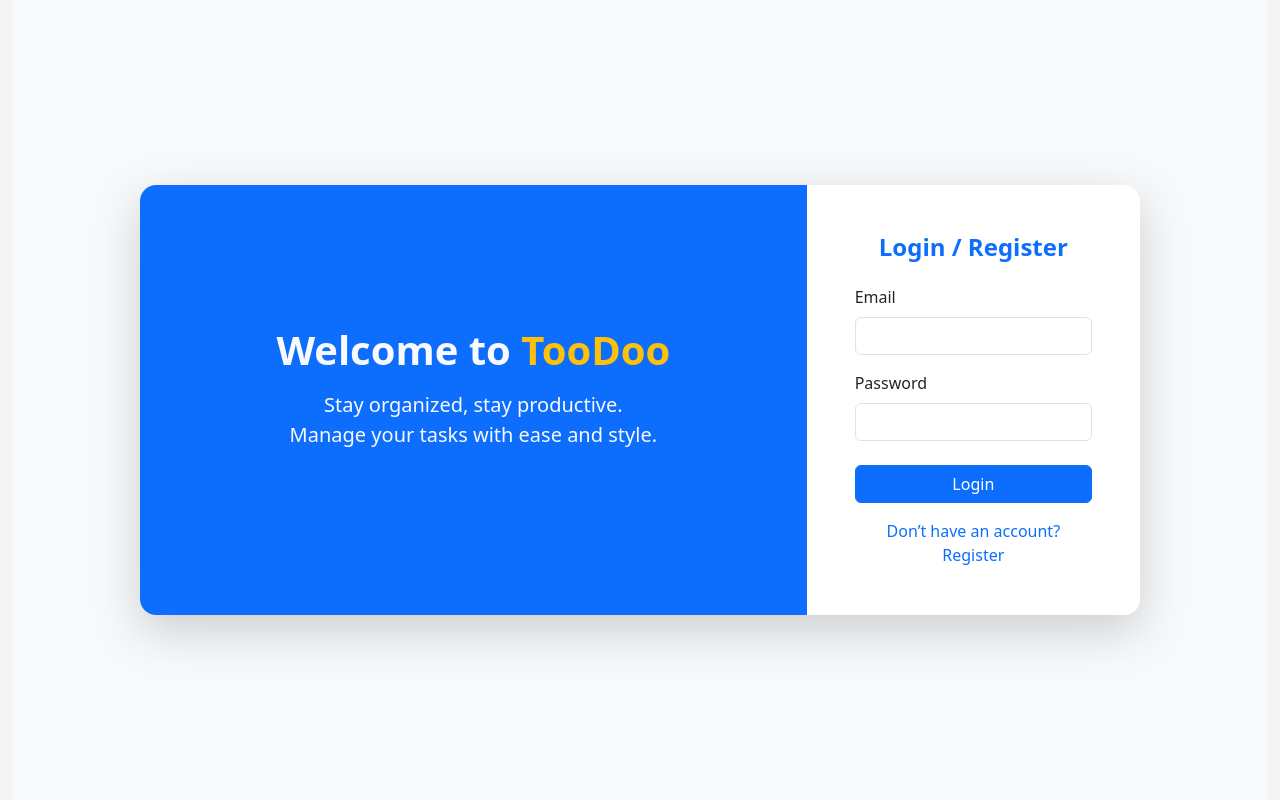
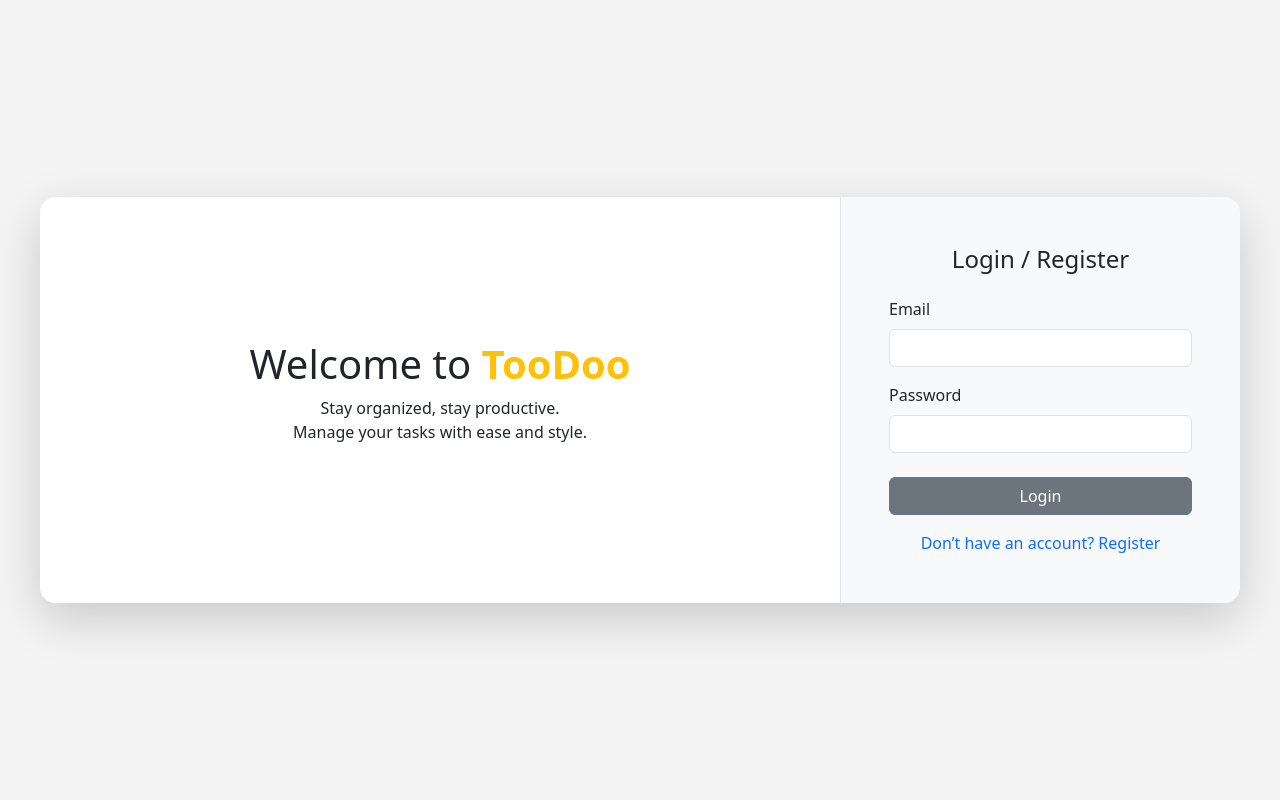
Before and after one commit to atharkn7/toodoo, a Flask app: page / in a window 1280 px wide. Run offline with Flask 3, Linux system fonts and the light colour scheme.

Commit message:
Styled login & register

```diff
--- a/toodoo/templates/auth/login.html
+++ b/toodoo/templates/auth/login.html
@@ -1,38 +1,37 @@
 {% extends "auth/home.html" %}
 
 {% block login %}
-<div class="container-fluid min-vh-100 d-flex align-items-center justify-content-center bg-light">
-    <div class="row w-100 shadow-lg rounded-4 overflow-hidden" style="max-width: 1000px;">
+<div class="container-fluid min-vh-100 d-flex align-items-center justify-content-center">
+    <div class="row w-100 rounded-4 shadow-lg bg-light overflow-hidden" style="max-width: 1200px;">
 
         <!-- Left Section: Welcome -->
-        <div
-            class="col-md-8 d-flex flex-column align-items-center justify-content-center text-center text-light bg-primary p-5">
-            <h1 class="fw-bold mb-3">Welcome to <span class="text-warning">TooDoo</span></h1>
-            <p class="lead mb-4">Stay organized, stay productive. <br> Manage your tasks with ease and style.</p>
-            <!-- <a href="#" class="btn btn-light btn-lg fw-semibold shadow-sm">Get Started</a> -->
+        <div class="col-md-8 d-flex flex-column justify-content-center align-items-center text-center p-5 bg-white">
+            <h1>Welcome to <strong class="text-warning">TooDoo</strong></h1>
+            <p>Stay organized, stay productive.<br>Manage your tasks with ease and style.</p>
         </div>
 
         <!-- Right Section: Login/Register -->
+        <div class="col-md-4 p-5 bg-light border-start d-flex flex-column justify-content-center">
+            <h4 class="text-center mb-4">Login / Register</h4>
 
-        <div class="col-md-4 bg-white p-5 text-center d-flex flex-column justify-content-center">
-            <h4 class="fw-semibold mb-4 text-primary">Login / Register</h4>
-
-            <form method="POST">
+            <form method="POST" class="w-100">
                 {{ form.csrf_token }}
                 <div class="mb-3 text-start">
                     {{ form.email.label(class="form-label") }}
-                    {{ form.email(class="form-control")}}
+                    {{ form.email(class="form-control") }}
                 </div>
                 <div class="mb-4 text-start">
                     {{ form.password.label(class="form-label") }}
-                    {{ form.password(class="form-control")}}
+                    {{ form.password(class="form-control") }}
                 </div>
-                {{ form.login(class="btn btn-primary w-100 mb-3") }}
-                <br>
-                <a href="{{ url_for('main.register') }} " class="text-decoration-none">Don’t have an account?
-                    Register</a>
+                {{ form.login(class="btn btn-secondary w-100 mb-3") }}
+                <div class="text-center">
+                    <a href="{{ url_for('main.register') }}" class="text-decoration-none">
+                        Don’t have an account? Register
+                    </a>
+                </div>
             </form>
         </div>
-
-
-        {% endblock%}
+    </div>
+</div>
+{% endblock %}
--- a/toodoo/templates/base.html
+++ b/toodoo/templates/base.html
@@ -21,10 +21,10 @@
 </head>
 
 <body>
-    <div class="container-fluid">
-        {% block content %}
-        {% endblock %}
-    </div>
+
+    {% block content %}
+    {% endblock %}
+
 </body>
 
 </html>
```
Also changed, not shown: toodoo/templates/auth/register.html (+21 -21 lines).
